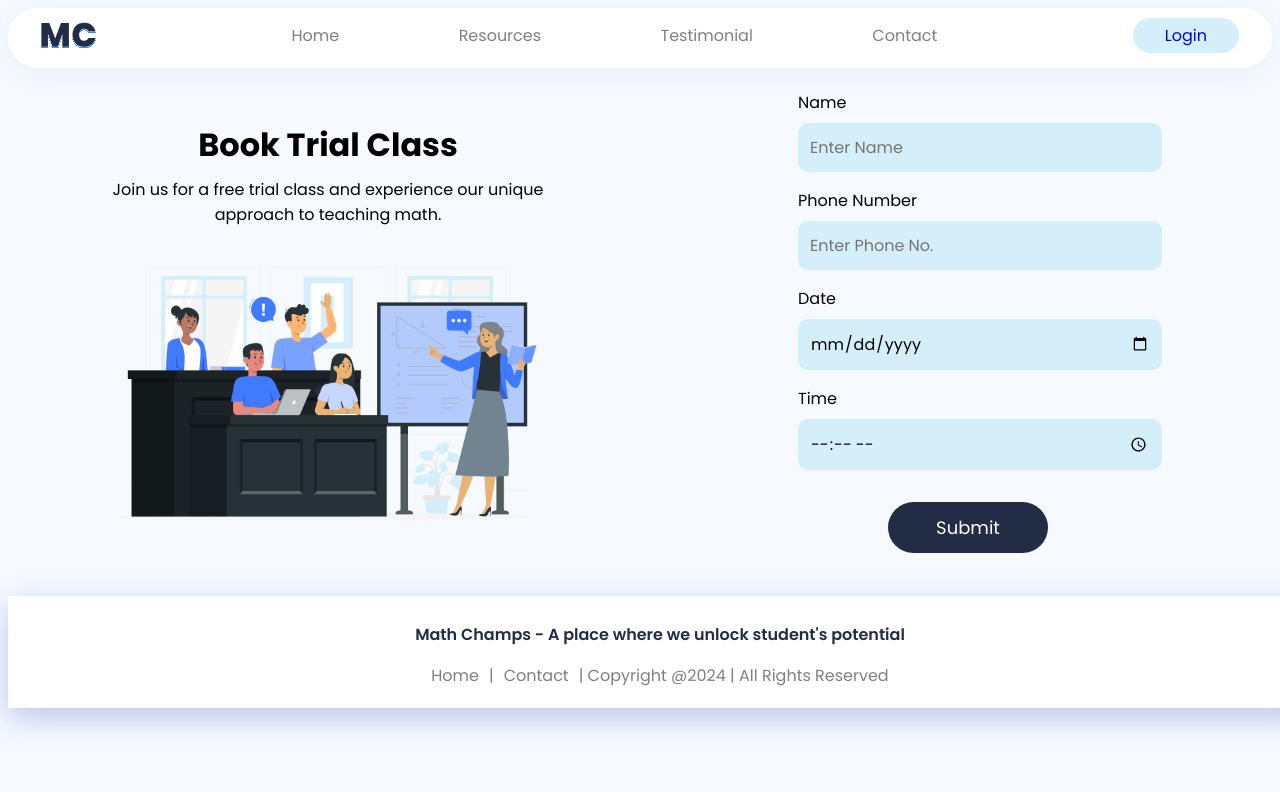
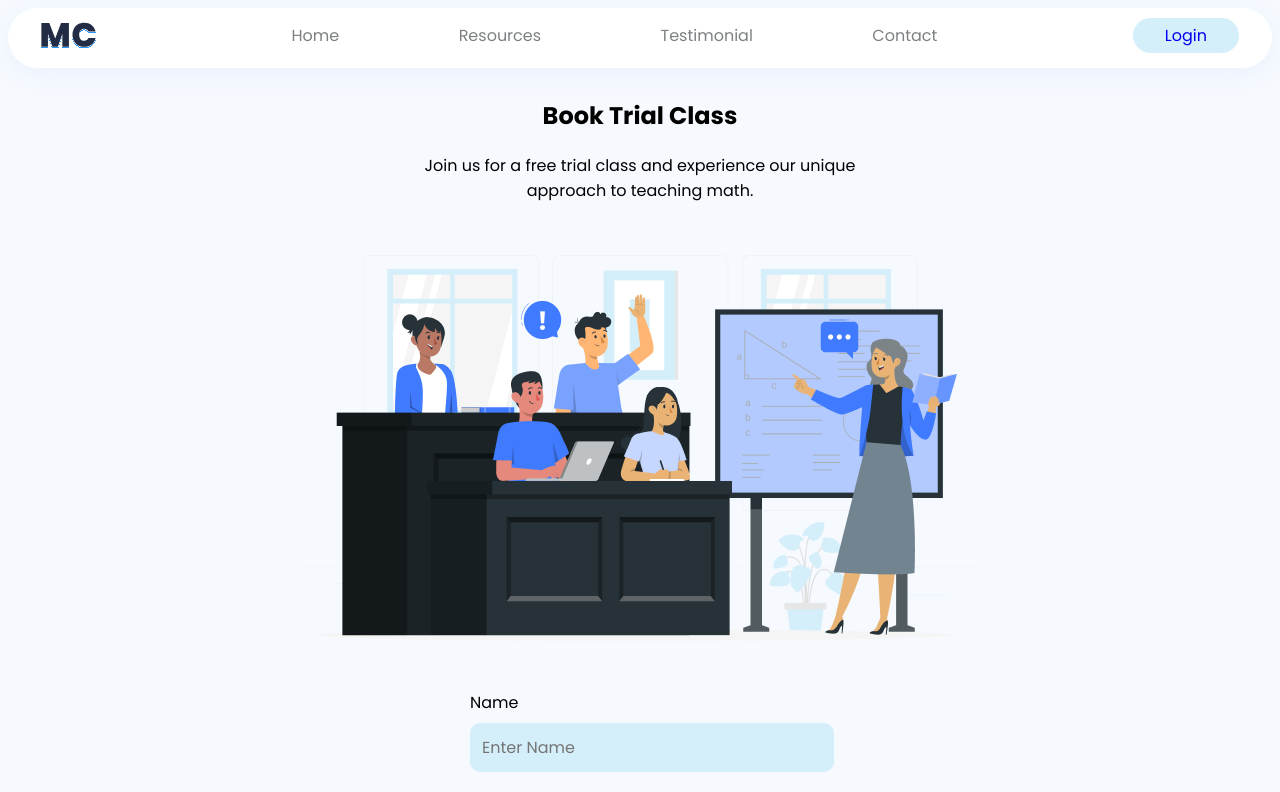
Before and after one commit to SakshiSingh244/Full-Stack, a React (Vite) app in the folder my-react-app/: page /bookclass in a window 1280 px wide. Shown: the top 792 px of the page. Built offline with nearby package versions, Linux system fonts and the light colour scheme.

Commit message:
CSS not yet added in Book Trial Page

```diff
--- a/my-react-app/src/Components/BookTrial.css
+++ b/my-react-app/src/Components/BookTrial.css
@@ -1,6 +1,6 @@
 @import url('https://fonts.googleapis.com/css2?family=Poppins:wght@400;500;700&display=swap');
 
-.container {
+/*.container {
     margin: auto auto 2rem auto;
     text-align: center;
     display: flex;
@@ -9,7 +9,7 @@
     flex-direction: row;
   }
 
-  .left-trial {
+  .trial-class-left {
     width: 50%;
     display: flex;
     flex-direction: column;
@@ -17,16 +17,16 @@
     padding: 1rem;
   }
 
-  .left-trial h2 {
+  .trial-class-left h2 {
     font-size: 32px;
     margin-bottom: -0.5rem;
   }
 
-  .left-trial p {
+  .trial-class-left p {
     font-size: 16px;
   }
 
-  .left-trial img {
+  .trial-class-left img {
     width: 450px;
     height: auto;
   }
@@ -38,7 +38,7 @@
     align-items: center;
     justify-content: center;
     margin-left: 1rem;
-  }
+  }**/
 
   .form-group {
     margin-bottom: 1rem;
--- a/my-react-app/src/Components/BookTrial.jsx
+++ b/my-react-app/src/Components/BookTrial.jsx
@@ -23,7 +23,7 @@ const BookTrial = () => {
 
   return (
     <div className="container">
-      <div className="left-trial">
+      <div className="trial-class-left">
         <h2>Book Trial Class</h2>
         <p>Join us for a free trial class and experience our unique <br /> approach to teaching math.</p>
         <img src={TrialClassImg} alt="Trial Class" />
```
